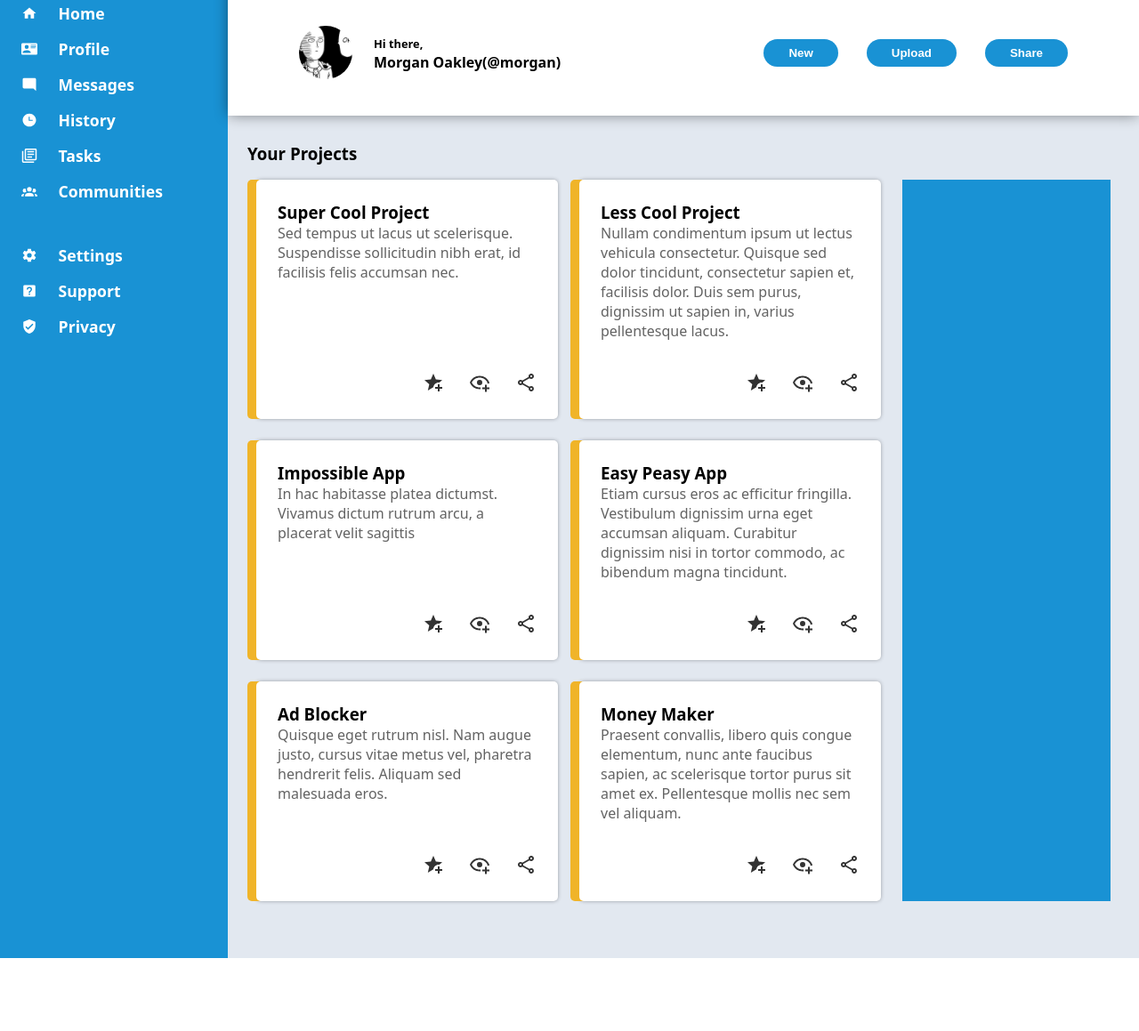
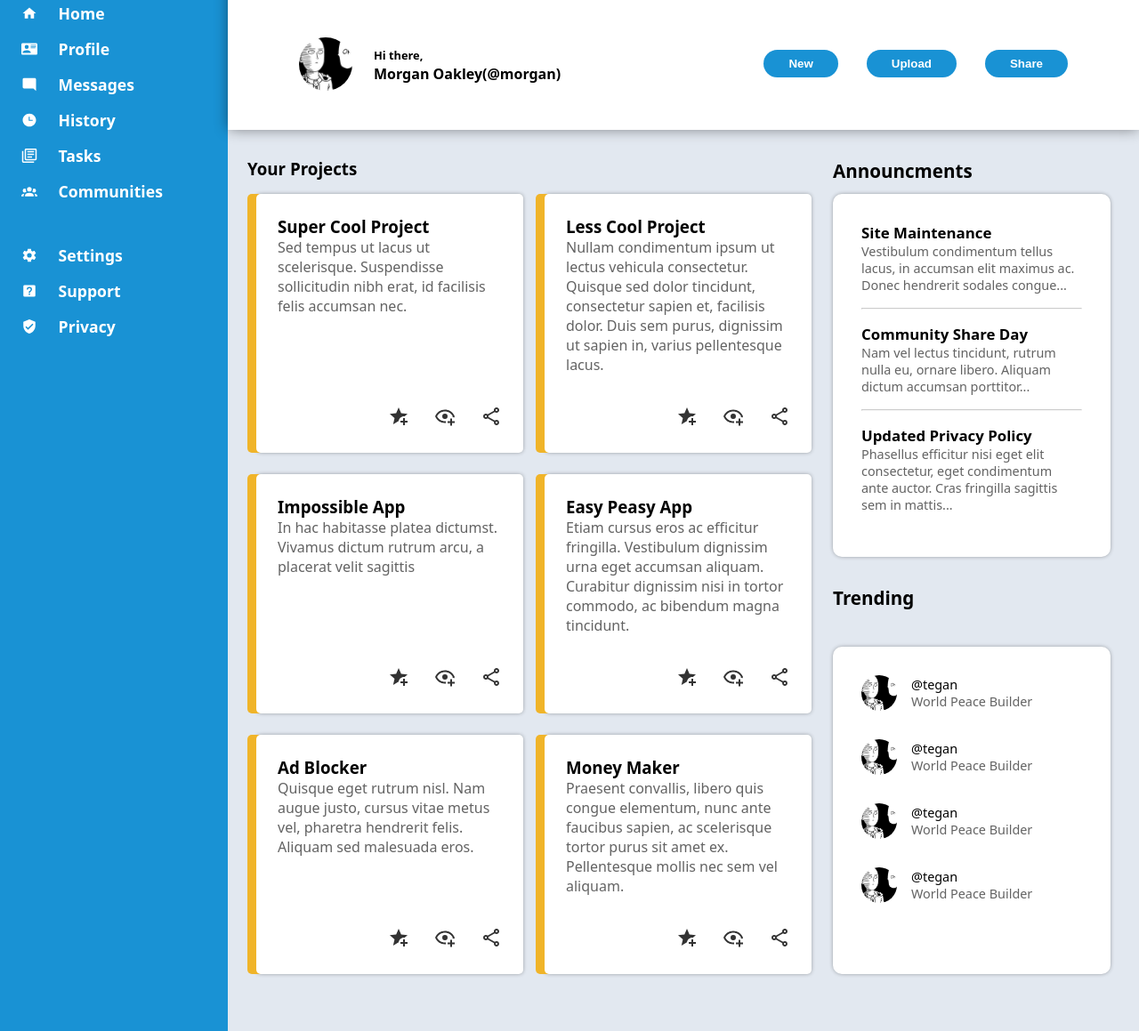
Before and after one commit to ZachTheMighty/admin-dashboard-assigment, a plain HTML site: page index.html in a window 1280 px wide. Shown: the part 107-1266 px from the top of the page at 89% size. Before the commit the page ends 1184 px from the top, so only its background shows below. Drawn offline with Linux system fonts and the light colour scheme.

Commit message:
Added final aside

```diff
--- a/index.css
+++ b/index.css
@@ -1,3 +1,7 @@
+:root {
+  --main-color: #e2e8f0;
+}
+
 * {
   box-sizing: border-box;
 }
@@ -76,7 +80,7 @@
 }
 
 main {
-  background-color: #e2e8f0;
+  background-color: var(--main-color);
   display: grid;
   grid-template-rows: 1fr 4fr;
 }
@@ -126,7 +130,7 @@
   padding: 5px;
   border: 0;
   border-radius: 20px;
-  background-color: #e2e8f0;
+  background-color: var(--main-color);
 }
 
 .head-2 {
@@ -172,7 +176,7 @@
 
 main > section {
   display: grid;
-  grid-template-columns: 3fr 1fr;
+  grid-template-columns: 2fr 1fr;
   padding: 4.5rem 2rem 4rem 2rem;
   gap: 24px;
 }
@@ -191,7 +195,7 @@
   left: -10px;
 }
 
-.card {
+section > .card {
   background-color: white;
   box-shadow:
     #f0b429 -10px 0px 0px,
@@ -201,22 +205,82 @@
   position: relative;
 }
 
-.card h3,
+section > .card h3,
 p {
   margin: 0;
 }
 
-.card p {
+section > .card p {
   color: #636363;
   margin-bottom: 4rem;
 }
 
-.card span {
+section > .card span {
   position: absolute;
   right: 24px;
   bottom: 24px;
 }
 
-.card span img + img {
+section > .card span img + img {
   margin-left: 24px;
 }
+
+section aside {
+  background-color: var(--main-color);
+  color: black;
+  display: grid;
+  position: relative;
+}
+
+aside > .card {
+  background-color: white;
+  padding: 2rem;
+  padding-bottom: 1rem;
+  font-size: .9rem;
+  border-radius: 10px;
+  box-shadow: 0px 0px 5px -1px rgba(0, 0, 0, 0.48);
+}
+
+aside > .card img {
+  width: 40px;
+  border-radius: 50%;
+}
+
+aside > .card:last-child > div {
+  display: flex;
+  align-items: center;
+  margin-bottom: 2rem;
+  gap: 1rem;
+}
+
+aside > .card:last-child > div p:first-of-type
+{
+  color: black;
+  font-weight: 500;
+}
+
+section aside h3
+{
+  margin: 0;
+}
+
+section > aside > h3:first-of-type {
+  position: absolute;
+  top: -40px;
+}
+
+.card div p {
+  color: #636363;
+  font-weight: 400;
+}
+
+.card hr {
+  margin: 1rem 0;
+  opacity: .5;
+}
+
+section > aside > h3:nth-of-type(2)
+{
+  margin-top: 2rem;
+  margin-bottom: .5rem;
+}
--- a/index.html
+++ b/index.html
@@ -157,7 +157,74 @@
             </div>
           </section>
 
-          <aside></aside>
+          <aside>
+            <h3>Announcments</h3>
+            <div class="card">
+              <div>
+                <div>
+                  <h3>Site Maintenance</h3>
+                  <p>
+                    Vestibulum condimentum tellus lacus, in accumsan elit
+                    maximus ac. Donec hendrerit sodales congue...
+                  </p>
+                  <hr />
+                </div>
+
+                <div>
+                  <h3>Community Share Day</h3>
+                  <p>
+                    Nam vel lectus tincidunt, rutrum nulla eu, ornare libero.
+                    Aliquam dictum accumsan porttitor...
+                  </p>
+                  <hr />
+                </div>
+
+                <div>
+                  <h3>Updated Privacy Policy</h3>
+                  <p>
+                    Phasellus efficitur nisi eget elit consectetur, eget
+                    condimentum ante auctor. Cras fringilla sagittis sem in
+                    mattis...
+                  </p>
+                </div>
+              </div>
+            </div>
+
+            <h3>Trending</h3>
+            <div class="card">
+              <div>
+                <img src="images/profile_pic.jpg" alt="profile picture" />
+                <div>
+                  <p>@tegan</p>
+                  <p>World Peace Builder</p>
+                </div>
+              </div>
+
+              <div>
+              <img src="images/profile_pic.jpg" alt="profile picture" />
+              <div>
+                <p>@tegan</p>
+                <p>World Peace Builder</p>
+                </div>
+              </div>
+
+              <div>
+                <img src="images/profile_pic.jpg" alt="profile picture" />
+                <div>
+                  <p>@tegan</p>
+                  <p>World Peace Builder</p>
+                </div>
+              </div>
+
+              <div>
+                <img src="images/profile_pic.jpg" alt="profile picture" />
+                <div>
+                  <p>@tegan</p>
+                  <p>World Peace Builder</p>
+                </div>
+              </div>
+            </div>
+          </aside>
         </section>
       </main>
     </div>
```
